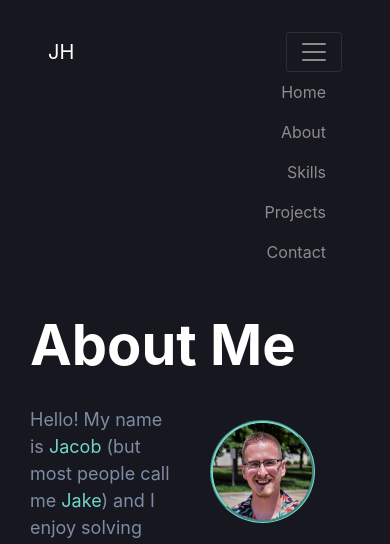
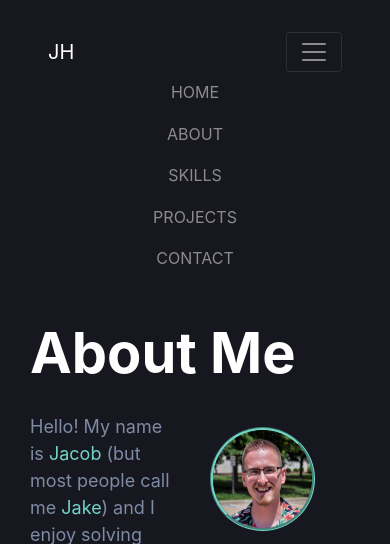
Before and after one commit to Jacob-Hollis/portfolio-website, a Django app: template website/about/templates/about.html in a window 390 px wide, after a click that opens the changed part. Shown: the top 544 px of the page. Run offline with Django 4.2, Linux system fonts and the light colour scheme; the template is opened without the code that fills it, so the values that code supplies are empty; some libraries are stand-ins or nearby versions.

Commit message:
Made navbar more mobile friendly

```diff
--- a/website/static/custom.css
+++ b/website/static/custom.css
@@ -34,29 +34,30 @@ body {
   padding-right: 3em;
 }
 .nav-item {
-  text-align: right;
   padding-left: 1em;
   padding-right: 1em;
 }
-.nav-link {
-  position: relative;
+ul a:hover{
+  color: white !important;
 }
-.nav-link::after {
-  content: '';
-  opacity: 0;
-  transition: all 0.2s;
-  height: 2px;
-  width: 100%;
-  background-color: white;
-  position: absolute;
-  bottom: 0;
-  left: 0;
+nav li{
+    text-align: center;
+    text-transform: uppercase;
 }
-.nav-link:hover::after {
-  opacity: 1;
+li > a:after{
+    content: '';
+    display: block;
+    height: 1.5px;
+    background: white;
+    transform: scaleX(0);
+    transition: transform .3s;
 }
-.active {
-  color: white;
+li > a:hover:after{
+    transform: scaleX(1);
+    transition: transform .3s;
+}
+.active{
+    color: white !important;
 }
 .jumbotron {
   background: #17171F;
```
